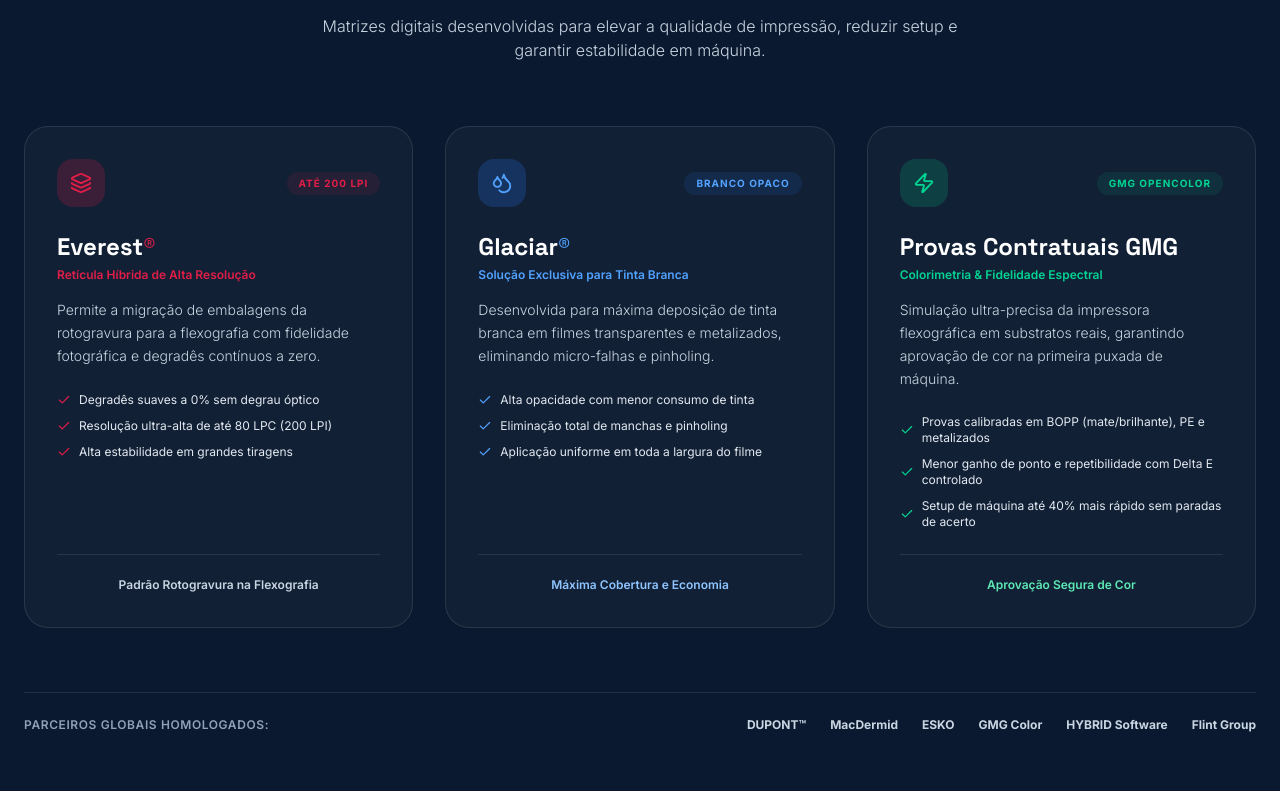
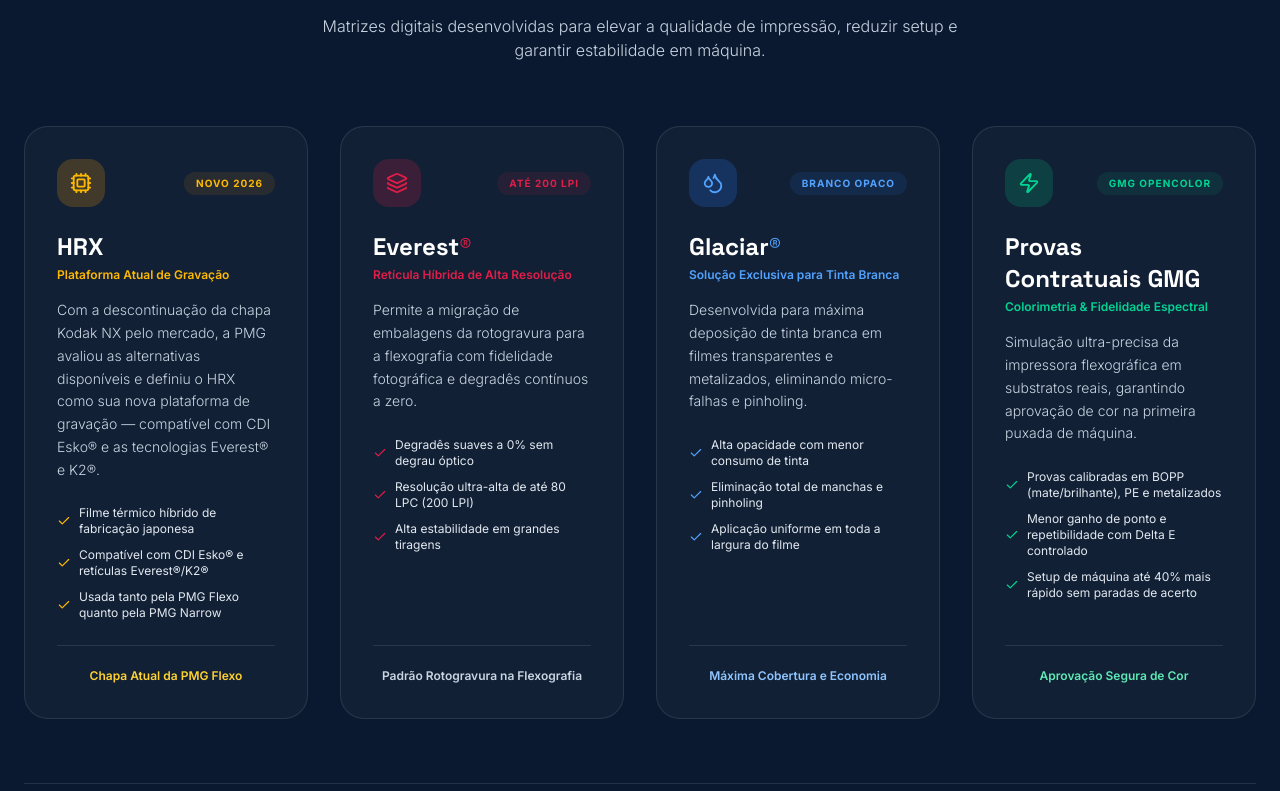
Before and after one commit to wagnolias/PMG-Flexo-2, a React (Vite) app: page / in a window 1280 px wide. Shown: the part 3529-4320 px from the top of the page. Built offline with nearby package versions, Linux system fonts and the light colour scheme.

Commit message:
Adiciona plataforma HRX (substitui Kodak NX) como 4º card de tecnologia, corrige materiais VP Filmes (BOPP e PEAD) e adiciona redes sociais no rodapé

```diff
--- a/src/components/AcademySection.tsx
+++ b/src/components/AcademySection.tsx
@@ -100,7 +100,7 @@
                 <div className="w-10 h-10 rounded-full bg-pmg-magenta/10 text-pmg-magenta flex items-center justify-center shrink-0 font-bold text-sm">01</div>
                 <div>
                   <h4 className="font-bold text-pmg-navy text-lg mb-1">Alinhamento Total</h4>
-                  <p className="text-slate-600 text-sm">Garantir que sua equipe aproveite 100% do potencial da Tecnologia Everest, reduzindo setups e eliminando o improviso em máquina.</p>
+                  <p className="text-slate-600 text-sm">Garantir que sua equipe aproveite 100% do potencial da plataforma HRX, reduzindo setups e eliminando o improviso em máquina.</p>
                 </div>
               </div>
               <div className="flex gap-4">
@@ -130,7 +130,7 @@
             <div className="grid grid-cols-1 gap-3.5">
               {[
                 { title: "Pré-Impressão Avançada", desc: "Como preparar arquivos para garantir que 70% do sucesso nasça antes da máquina." },
-                { title: "Tecnologia Everest & Reticulagem", desc: "Domínio das retículas de topo plano para degradês perfeitos e alta velocidade." },
+                { title: "Plataforma HRX & Reticulagem", desc: "Domínio das retículas de topo plano Everest® e K2® para degradês perfeitos e alta velocidade." },
                 { title: "Gestão Digital com Sistema Kaiaki", desc: "Autonomia total para gerenciar pedidos, RIP remoto e quantitativo de tintas." },
                 { title: "Manutenção & Conservação de Clichês", desc: "Técnicas de lavagem, secagem e armazenamento para prolongar a vida útil das chapas." }
               ].map((pilar, i) => (
--- a/src/components/ContactSection.tsx
+++ b/src/components/ContactSection.tsx
@@ -8,7 +8,7 @@
     empresa: '',
     email: '',
     telefone: '',
-    marcaInteresse: 'PMG Flexo (Banda Larga / Everest®)',
+    marcaInteresse: 'PMG Flexo (Banda Larga / HRX)',
     mensagem: ''
   });
 
@@ -115,7 +115,7 @@
                         empresa: '',
                         email: '',
                         telefone: '',
-                        marcaInteresse: 'PMG Flexo (Banda Larga / Everest®)',
+                        marcaInteresse: 'PMG Flexo (Banda Larga / HRX)',
                         mensagem: ''
                       });
                     }}
@@ -188,10 +188,10 @@
                         onChange={(e) => setFormData({ ...formData, marcaInteresse: e.target.value })}
                         className="w-full bg-slate-800 border border-white/15 rounded-xl px-4 py-2.5 text-xs text-white focus:border-pmg-magenta outline-none transition-all"
                       >
-                        <option value="PMG Flexo (Banda Larga / Everest®)">PMG Flexo (Banda Larga / Everest®)</option>
+                        <option value="PMG Flexo (Banda Larga / HRX)">PMG Flexo (Banda Larga / HRX)</option>
                         <option value="PMG Narrow (Banda Estreita / Rótulos)">PMG Narrow (Banda Estreita / Rótulos)</option>
                         <option value="Tizza Tecnologia (Sistema Kaiaki)">Tizza Tecnologia (Sistema Kaiaki)</option>
-                        <option value="VP Filmes (Distribuição BOPP / PE / PEAD)">VP Filmes (Distribuição BOPP / PE / PEAD)</option>
+                        <option value="VP Filmes (Distribuição BOPP / PEAD)">VP Filmes (Distribuição BOPP / PEAD)</option>
                         <option value="Provas GMG & Mockups em Substratos">Provas GMG & Mockups em Substratos</option>
                         <option value="PMG Academy / Color Standard & Treinamento">PMG Academy / Color Standard & Treinamento</option>
                       </select>
--- a/src/components/Footer.tsx
+++ b/src/components/Footer.tsx
@@ -1,5 +1,5 @@
 import React from 'react';
-import { Mail, Phone, MapPin, ArrowUp } from 'lucide-react';
+import { Mail, Phone, MapPin, ArrowUp, Instagram, Linkedin, Facebook } from 'lucide-react';
 
 export const Footer = () => {
   const scrollToTop = () => {
@@ -92,6 +92,35 @@
               <li>(19) 3030-3411 (Vinhedo-SP)</li>
               <li>(62) 3586-6690 (Goiânia-GO)</li>
             </ul>
+            <div className="flex items-center gap-3 mt-4">
+              <a
+                href="https://www.instagram.com/pmgflexo/"
+                target="_blank"
+                rel="noopener noreferrer"
+                aria-label="Instagram PMG Flexo"
+                className="w-8 h-8 bg-white/5 rounded-full flex items-center justify-center hover:bg-pmg-magenta transition-colors"
+              >
+                <Instagram size={15} />
+              </a>
+              <a
+                href="https://www.linkedin.com/company/pmgflexo/"
+                target="_blank"
+                rel="noopener noreferrer"
+                aria-label="LinkedIn PMG Flexo"
+                className="w-8 h-8 bg-white/5 rounded-full flex items-center justify-center hover:bg-pmg-magenta transition-colors"
+              >
+                <Linkedin size={15} />
+              </a>
+              <a
+                href="https://www.facebook.com/pmgflexo"
+                target="_blank"
+                rel="noopener noreferrer"
+                aria-label="Facebook PMG Flexo"
+                className="w-8 h-8 bg-white/5 rounded-full flex items-center justify-center hover:bg-pmg-magenta transition-colors"
+              >
+                <Facebook size={15} />
+              </a>
+            </div>
           </div>
         </div>
 
--- a/src/components/Hero.tsx
+++ b/src/components/Hero.tsx
@@ -60,7 +60,7 @@
             </h1>
 
             <p className="text-lg sm:text-xl text-slate-300 mb-8 leading-relaxed">
-              Somos a <strong className="text-white font-semibold">PMG Flexo</strong>: fabricamos matrizes fotopolímeras com tecnologia de topo plano (<strong className="text-white">Tecnologia Everest</strong>), fornecemos o software de gestão <strong className="text-blue-400">Sistema Kaiaki</strong> e capacitamos equipes convertedoras com a <strong className="text-pmg-magenta">PMG Academy</strong>.
+              Somos a <strong className="text-white font-semibold">PMG Flexo</strong>: fabricamos matrizes fotopolímeras na <strong className="text-white">plataforma HRX</strong>, com as tecnologias de topo plano <strong className="text-white">Everest® e K2®</strong>, fornecemos o software de gestão <strong className="text-blue-400">Sistema Kaiaki</strong> e capacitamos equipes convertedoras com a <strong className="text-pmg-magenta">PMG Academy</strong>.
             </p>
 
             {/* Direct 3-Bullet Quick Pitch: Quem Somos, O Que Fazemos, O Que Vendemos */}
--- a/src/components/MarcasEcossistema.tsx
+++ b/src/components/MarcasEcossistema.tsx
@@ -56,7 +56,7 @@
               <h3 className="text-xl sm:text-2xl font-bold text-white mb-3">PMG Flexo Clicheria</h3>
 
               <p className="text-slate-300 text-sm font-light leading-relaxed mb-6">
-                Referência nacional em matrizes flexográficas de alta definição. Laboratórios climatizados, tecnologias patenteadas (Everest® e Glaciar®) e operação 24 horas em Vinhedo-SP e Goiânia-GO.
+                Referência nacional em matrizes flexográficas de alta definição. Laboratórios climatizados, plataforma HRX com as tecnologias Everest® e Glaciar®, e operação 24 horas em Vinhedo-SP e Goiânia-GO.
               </p>
 
               <div className="space-y-2.5 mb-8">
@@ -208,7 +208,7 @@
               <h3 className="text-xl sm:text-2xl font-bold text-pmg-navy mb-3">VP Filmes</h3>
 
               <p className="text-slate-600 text-sm leading-relaxed mb-6">
-                Distribuidora técnica de filmes flexíveis (BOPP, PE e PEAD) para convertedores. Estoque regulador, alta barreira e suporte em Blumenau-SC.
+                Distribuidora técnica de filmes flexíveis (BOPP e PEAD) para convertedores, sem volume mínimo obrigatório. Estoque regulador, alta barreira e suporte em Blumenau-SC.
               </p>
 
               <div className="space-y-2.5 mb-8">
@@ -218,7 +218,7 @@
                 </div>
                 <div className="flex items-center gap-2 text-xs text-slate-700">
                   <Check size={14} className="text-emerald-600 shrink-0" />
-                  <span>PE & PEAD: Filmes técnicos para laminação e selagem</span>
+                  <span>PEAD: Filmes técnicos para laminação e selagem</span>
                 </div>
                 <div className="flex items-center gap-2 text-xs text-slate-700">
                   <Check size={14} className="text-emerald-600 shrink-0" />
--- a/src/components/TecnologiasCliche.tsx
+++ b/src/components/TecnologiasCliche.tsx
@@ -1,5 +1,5 @@
 import React from 'react';
-import { Sparkles, Layers, Droplets, Zap, Check } from 'lucide-react';
+import { Sparkles, Layers, Droplets, Zap, Check, Cpu } from 'lucide-react';
 import { motion } from 'motion/react';
 
 export const TecnologiasCliche = () => {
@@ -21,8 +21,48 @@
           </p>
         </div>
 
-        {/* 3 Core Cliché Technologies */}
-        <div className="grid lg:grid-cols-3 gap-8 mb-16">
+        {/* 4 Core Cliché Technologies */}
+        <div className="grid lg:grid-cols-4 gap-8 mb-16">
+
+          {/* 0. HRX */}
+          <div className="rounded-3xl bg-white/[0.03] border border-white/10 p-8 flex flex-col justify-between hover:border-amber-400/50 transition-all">
+            <div>
+              <div className="flex items-center justify-between mb-6">
+                <div className="w-12 h-12 rounded-2xl bg-amber-500/20 text-amber-400 flex items-center justify-center font-black">
+                  <Cpu size={22} />
+                </div>
+                <span className="text-[10px] font-bold uppercase tracking-widest text-amber-400 bg-amber-500/10 px-3 py-1 rounded-full">
+                  Novo 2026
+                </span>
+              </div>
+
+              <h3 className="text-2xl font-bold text-white mb-1">HRX</h3>
+              <div className="text-xs font-semibold text-amber-400 mb-4">Plataforma Atual de Gravação</div>
+
+              <p className="text-slate-300 text-sm font-light leading-relaxed mb-6">
+                Com a descontinuação da chapa Kodak NX pelo mercado, a PMG avaliou as alternativas disponíveis e definiu o HRX como sua nova plataforma de gravação — compatível com CDI Esko® e as tecnologias Everest® e K2®.
+              </p>
+
+              <div className="space-y-2.5 mb-6">
+                <div className="flex items-center gap-2 text-xs text-slate-200">
+                  <Check size={14} className="text-amber-400 shrink-0" />
+                  <span>Filme térmico híbrido de fabricação japonesa</span>
+                </div>
+                <div className="flex items-center gap-2 text-xs text-slate-200">
+                  <Check size={14} className="text-amber-400 shrink-0" />
+                  <span>Compatível com CDI Esko® e retículas Everest®/K2®</span>
+                </div>
+                <div className="flex items-center gap-2 text-xs text-slate-200">
+                  <Check size={14} className="text-amber-400 shrink-0" />
+                  <span>Usada tanto pela PMG Flexo quanto pela PMG Narrow</span>
+                </div>
+              </div>
+            </div>
+
+            <div className="pt-4 border-t border-white/10 text-center">
+              <span className="text-xs font-semibold text-amber-300">Chapa Atual da PMG Flexo</span>
+            </div>
+          </div>
 
           {/* 1. EVEREST */}
           <div className="rounded-3xl bg-white/[0.03] border border-white/10 p-8 flex flex-col justify-between hover:border-pmg-magenta/50 transition-all">
```
